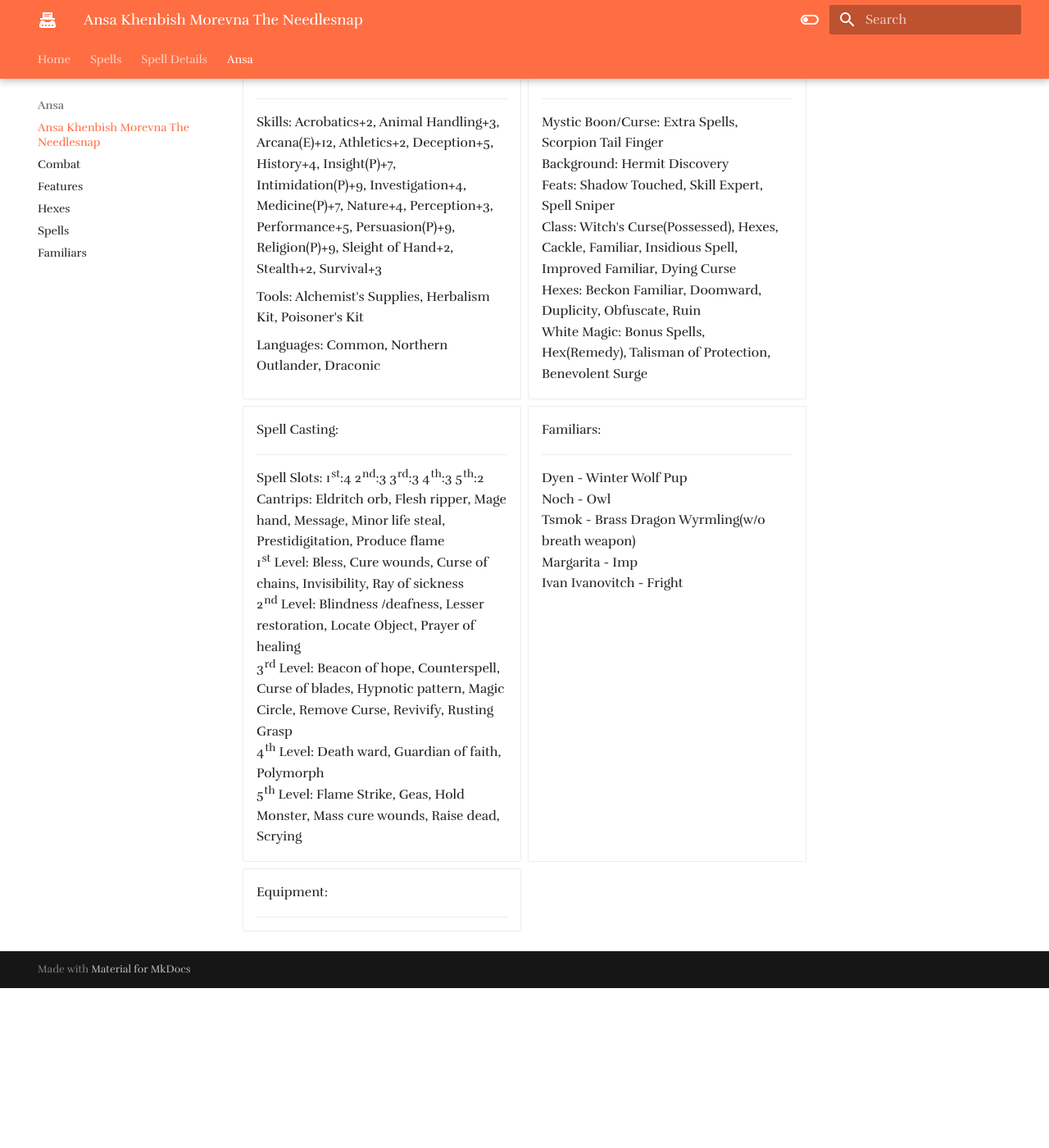
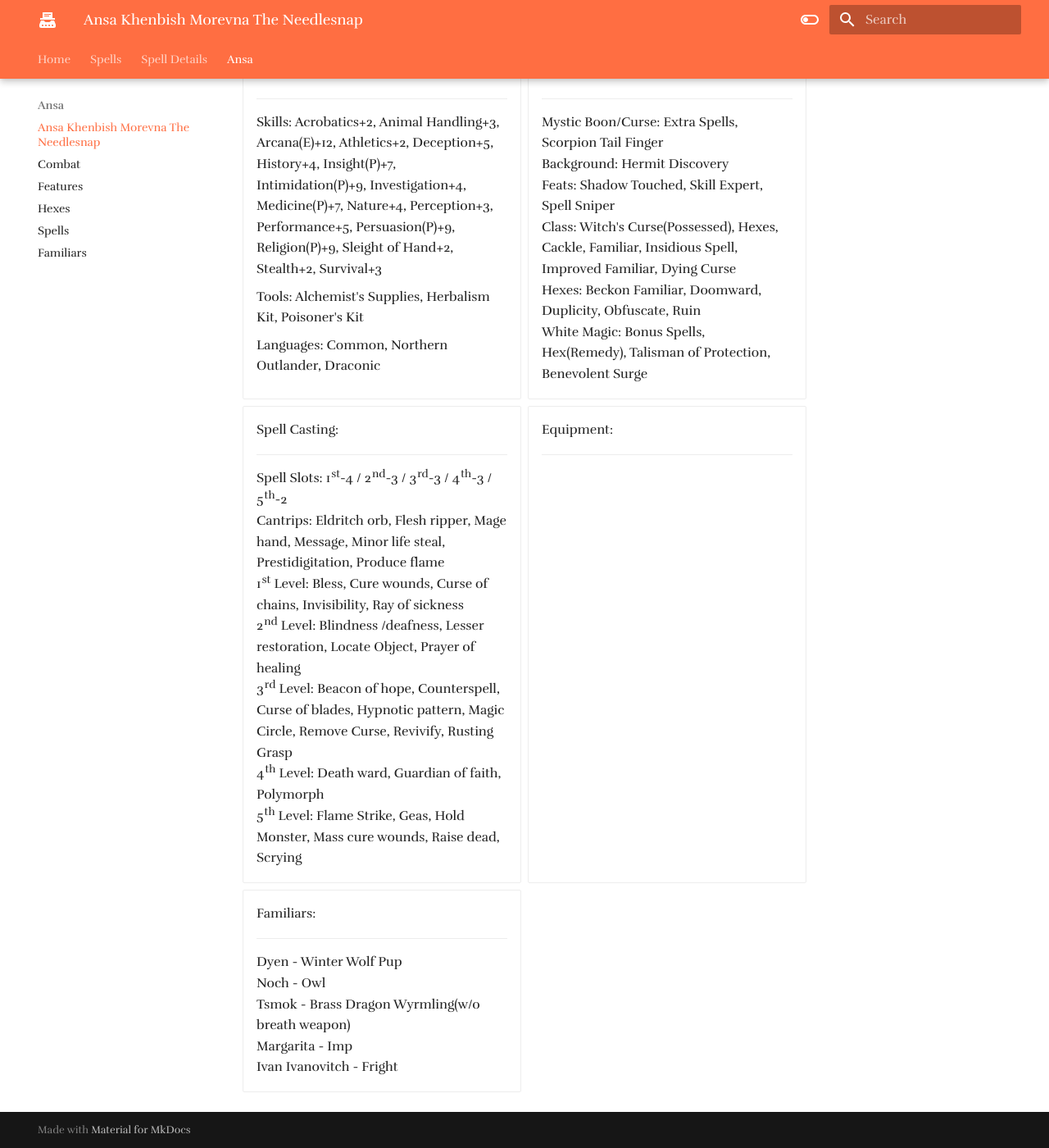
Before and after one commit to Half-Guinea-Press/morevnas_daughter, an MkDocs documentation site: the page built from docs/ansa/Ansa.md, in a window 1280 px wide and 1400 px high, scrolled down 346 px. Shown: the whole window at 82% size. Built offline with MkDocs 1.6.1 and Material for MkDocs 9.7.7, drawn with Linux system fonts in a browser that asks for light colours; some web fonts are replaced; comment, search, counter and statistics services are not loaded; before the commit the page ends 1551 px from its top, so only the background shows below that; part of the change alters nothing that is shown.

```diff
--- a/docs/ansa/Ansa.md
+++ b/docs/ansa/Ansa.md
@@ -43,13 +43,17 @@
 
     ---
 
-    Spell Slots: 1st:4 2nd:3 3rd:3 4th:3 5th:2<br>
+    Spell Slots: 1st-4 / 2nd-3 / 3rd-3 / 4th-3 / 5th-2<br>
     Cantrips: Eldritch orb, Flesh ripper, Mage hand, Message, Minor life steal, Prestidigitation, Produce flame<br>
     1st Level: Bless, Cure wounds, Curse of chains, Invisibility, Ray of sickness<br>
     2nd Level: Blindness /deafness, Lesser restoration, Locate Object, Prayer of healing<br>
     3rd Level: Beacon of hope, Counterspell, Curse of blades, Hypnotic pattern, Magic Circle, Remove Curse, Revivify, Rusting Grasp<br>
     4th Level: Death ward, Guardian of faith, Polymorph<br>
     5th Level: Flame Strike, Geas, Hold Monster, Mass cure wounds, Raise dead, Scrying
+
+-   Equipment:
+
+    ---
 
 -   Familiars:
 
@@ -61,9 +65,6 @@
     Margarita - Imp<br>
     Ivan Ivanovitch - Fright<br>
 
--   Equipment:
-
-    ---
 
 
 </div>
```
